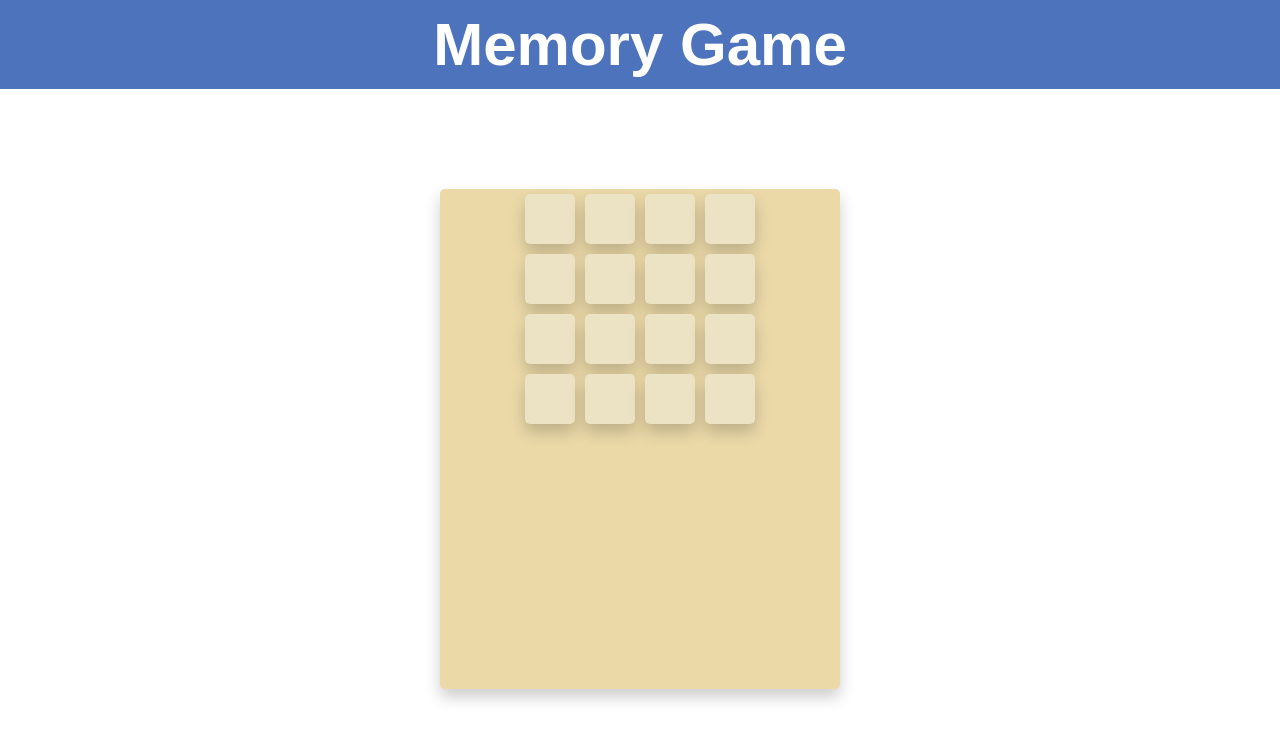
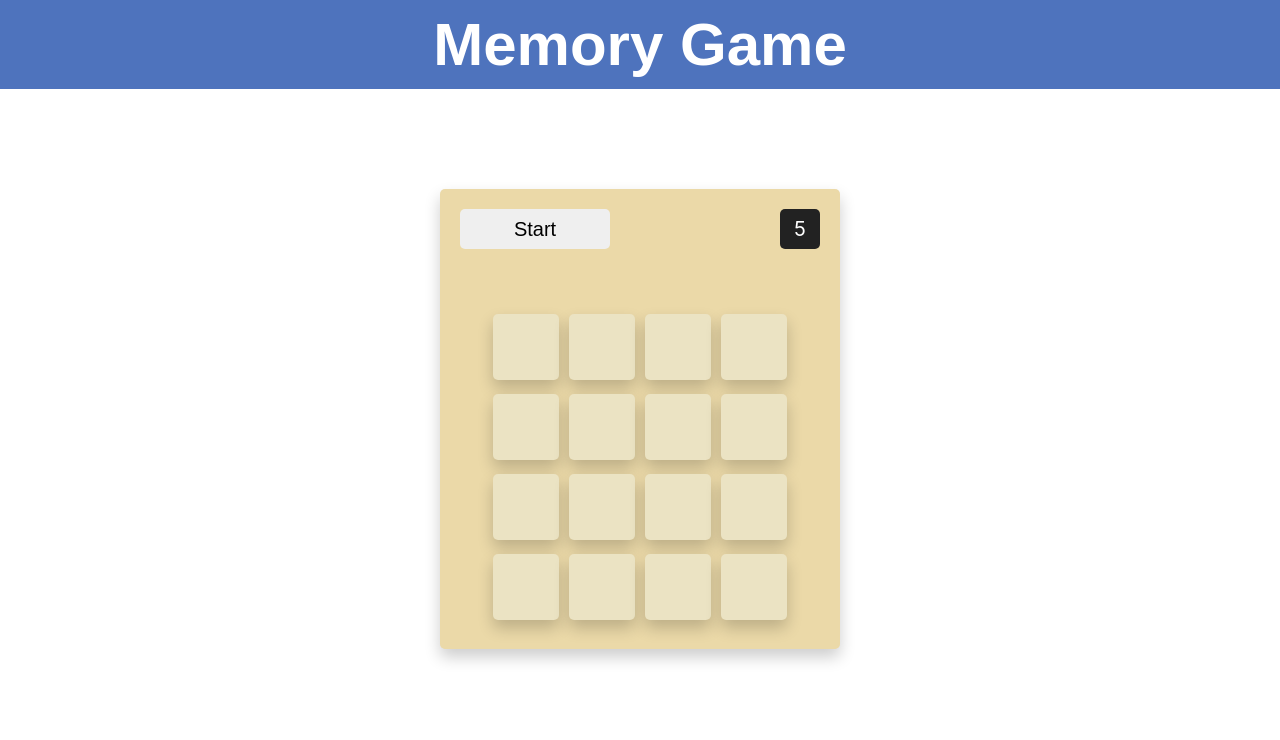
Before and after one commit to aubreyyates/react-memory-game, a React (Create React App) app: page / in a window 1280 px wide. Shown: the top 740 px of the page. Built offline with nearby package versions, Linux system fonts and the light colour scheme.

Commit message:
Add reset button, score, and button light up sequence

```diff
--- a/src/components/GameTile.jsx
+++ b/src/components/GameTile.jsx
@@ -6,14 +6,21 @@ class GameTile extends React.Component {
     constructor(props) {
         super(props);
         this.state = {
-            value: null
+            value: this.props.value
         };
     }
 
     render() {
+        let classForButton = "game-tile " + this.props.value;
+        let text = '';
+        if (this.props.value == 'highlight-button') {
+            text = this.props.numberToShow;
+        }
         return (
-            <button className="game-tile" onClick={() => this.setState({ value: "X" })} >
-
+            <button className={classForButton}>
+                <div>
+                    <p>{text}</p>
+                </div>
             </button>
         );
     }
--- a/src/components/GameTiles.jsx
+++ b/src/components/GameTiles.jsx
@@ -2,39 +2,60 @@ import React from 'react';
 import GameTile from './GameTile.jsx';
 import '../css/GameTiles.css';
 
-function RenderGameTile(i) {
-    return <GameTile value={i} />;
+
+
+class GameTiles extends React.Component {
+
+    constructor(props) {
+        super(props);
+        this.state = {
+            sqaureToLightUp: this.props.sqaureToLightUp,
+            numberToShow: this.props.numberToShow
+        }
     }
 
-function GameTiles() {
+    render() {
         return (
             <div>
                 <div className="board-row">
-                {RenderGameTile(0)}
-                {RenderGameTile(1)}
-                {RenderGameTile(2)}
-                {RenderGameTile(3)}
+                    {this.RenderGameTile(0)}
+                    {this.RenderGameTile(1)}
+                    {this.RenderGameTile(2)}
+                    {this.RenderGameTile(3)}
                 </div>
                 <div className="board-row">
-                {RenderGameTile(3)}
-                {RenderGameTile(4)}
-                {RenderGameTile(5)}
-                {RenderGameTile(3)}
+                    {this.RenderGameTile(4)}
+                    {this.RenderGameTile(5)}
+                    {this.RenderGameTile(6)}
+                    {this.RenderGameTile(7)}
                 </div>
                 <div className="board-row">
-                {RenderGameTile(6)}
-                {RenderGameTile(7)}
-                {RenderGameTile(8)}
-                {RenderGameTile(3)}
+                    {this.RenderGameTile(8)}
+                    {this.RenderGameTile(9)}
+                    {this.RenderGameTile(10)}
+                    {this.RenderGameTile(11)}
                 </div>
                 <div className="board-row">
-                {RenderGameTile(6)}
-                {RenderGameTile(7)}
-                {RenderGameTile(8)}
-                {RenderGameTile(3)}
+                    {this.RenderGameTile(12)}
+                    {this.RenderGameTile(13)}
+                    {this.RenderGameTile(14)}
+                    {this.RenderGameTile(15)}
                 </div>
             </div>
         );
     }
 
+    RenderGameTile(i) {
+        let classToAdd = "no-class";
+
+        if (i == this.props.sqaureToLightUp) {
+            classToAdd = "highlight-button";
+        }
+
+        return <GameTile value={classToAdd} numberToShow={this.props.numberToShow} />;
+    }
+
+
+}
+
 export default GameTiles;
--- a/src/components/MemoryGame.jsx
+++ b/src/components/MemoryGame.jsx
@@ -2,12 +2,83 @@ import React from 'react';
 import '../css/MemoryGame.css';
 import GameTiles from './GameTiles.jsx';
 
-function MemoryGame() {
-    return (
-        <div className="memory-game-container">
-            <GameTiles></GameTiles>
-        </div>
-    );
+
+class MemoryGame extends React.Component {
+
+    constructor(props) {
+        super(props);
+        this.state = {
+            playing: false,
+            button: "Start",
+            score: 5,
+            sqaureToLightUp: -1,
+            numberToShow: -1
+        };
+        this.startButtonPress = this.startButtonPress.bind(this);
+    }
+
+    render() {
+        return (
+            <div className="memory-game-container">
+                <div className='game-controls'>
+                    <div className='score-counter'>{this.state.score}</div>
+                    <button onClick={this.startButtonPress} id='start-button' className='game-controls-button'>{this.state.button}</button>
+                </div>
+                <GameTiles sqaureToLightUp={this.state.sqaureToLightUp} numberToShow={this.state.numberToShow}></GameTiles>
+            </div>
+        );
+    }
+
+    startButtonPress() {
+        if (this.state.playing == false) {
+            this.setState({
+                playing: true,
+                button: "Reset"
+            });
+            this.startGame();
+        } else {
+            this.setState({
+                playing: false,
+                button: "Start",
+                score: 5
+            });
+        }
+    }
+
+    startGame() {
+        let squaresLeftToLightUp = this.state.score + 1;
+        this.lightUpRandomSqaureSequence(squaresLeftToLightUp);
+    }
+
+    lightUpRandomSqaureSequence(squaresLeftToLightUp) {
+        let _this = this;
+        if (squaresLeftToLightUp > 0) {
+            this.lightUpRandomSqaure(squaresLeftToLightUp);
+            setTimeout(function callSelf() {
+                _this.lightUpRandomSqaureSequence(squaresLeftToLightUp - 1);
+            }, 1000);
+        } else {
+            this.setState({
+                sqaureToLightUp: -1
+            });
+        }
+    }
+
+    lightUpRandomSqaure(squaresLeftToLightUp) {
+        let randomSquareNumber = this.getRandomInt(16);
+        let numberToShow = (squaresLeftToLightUp - 7) * -1;
+        this.setState({
+            sqaureToLightUp: randomSquareNumber,
+            numberToShow: numberToShow
+        });
+    }
+
+    getRandomInt(max) {
+        return Math.floor(Math.random() * Math.floor(max));
+    }
 }
 
+
+
+
 export default MemoryGame;
--- a/src/css/GameTile.css
+++ b/src/css/GameTile.css
@@ -1,13 +1,26 @@
 .game-tile{
-    width:50px;
-    height:50px;
+    width:66px;
+    height:66px;
+    padding:0px;
     border:none;
+    margin: 5px;
     background-color:rgb(235, 227, 195);
     border-radius:5px;
-    margin: 5px;
     box-shadow: 0 8px 16px 0 rgba(0,0,0,0.2);
     cursor:pointer;
+    text-align: center;
+    float:left;
+    line-height: 1;
+}
+.game-tile p {
+    font-size:20px;
+    /* position:absolute; */
+    /* left:5px; */
 }
 .game-tile:hover{
     background-color:rgb(199, 189, 150);
 }
+
+.highlight-button{
+    background-color:rgb(231, 78, 67);
+}
--- a/src/css/GameTiles.css
+++ b/src/css/GameTiles.css
@@ -0,0 +1,6 @@
+.board-row{
+    height:80px;
+
+    width:304px;
+    margin: 0 auto;
+}
--- a/src/css/MemoryGame.css
+++ b/src/css/MemoryGame.css
@@ -1,9 +1,39 @@
 .memory-game-container{
     width: 400px;
     margin: 0 auto;
-    height:500px;
     background-color:rgb(235, 217, 168);
     border-radius: 5px;
     box-shadow: 0 8px 16px 0 rgba(0,0,0,0.2);
+    padding-bottom:20px;
+}
 
+.game-controls{
+    padding:20px;
+    padding-bottom:50px;
+    height:50px;
 }
+
+.game-controls-button{
+    height:40px;
+    float:left;
+    border:none;
+    border-radius: 5px;
+    width:150px;
+    cursor: pointer;
+    font-size:20px
+}
+.game-controls-button:hover{
+    background-color:rgb(233, 233, 233);
+}
+
+.score-counter{
+    width:40px;
+    height:40px;
+    background-color:rgb(34, 34, 34);
+    border-radius: 5px;
+    float:right;
+    color:white;
+    font-size:20px;
+    line-height:40px;
+    margin-left:20px;
+}
```
Lines whose indentation alone changed are shown as unchanged.
